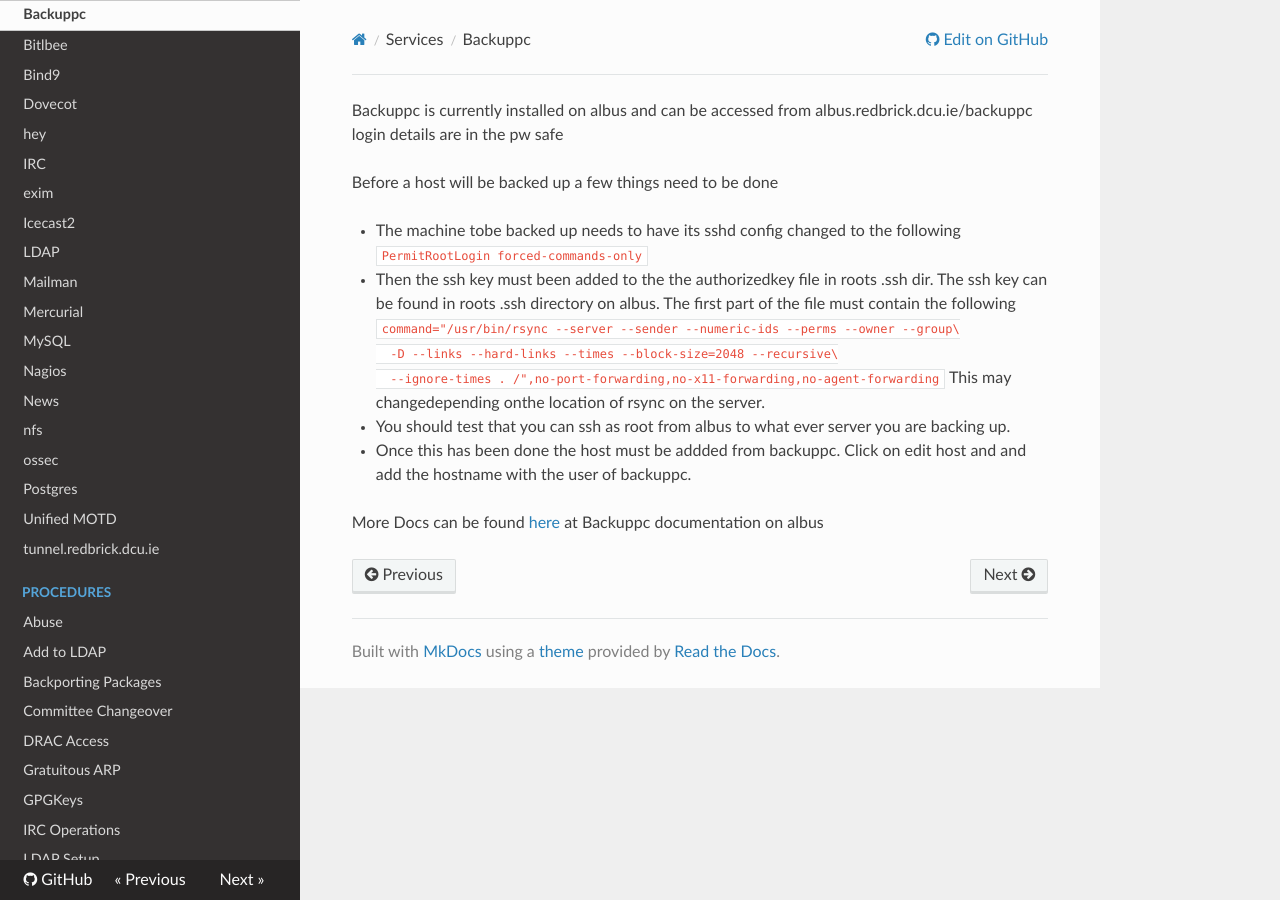
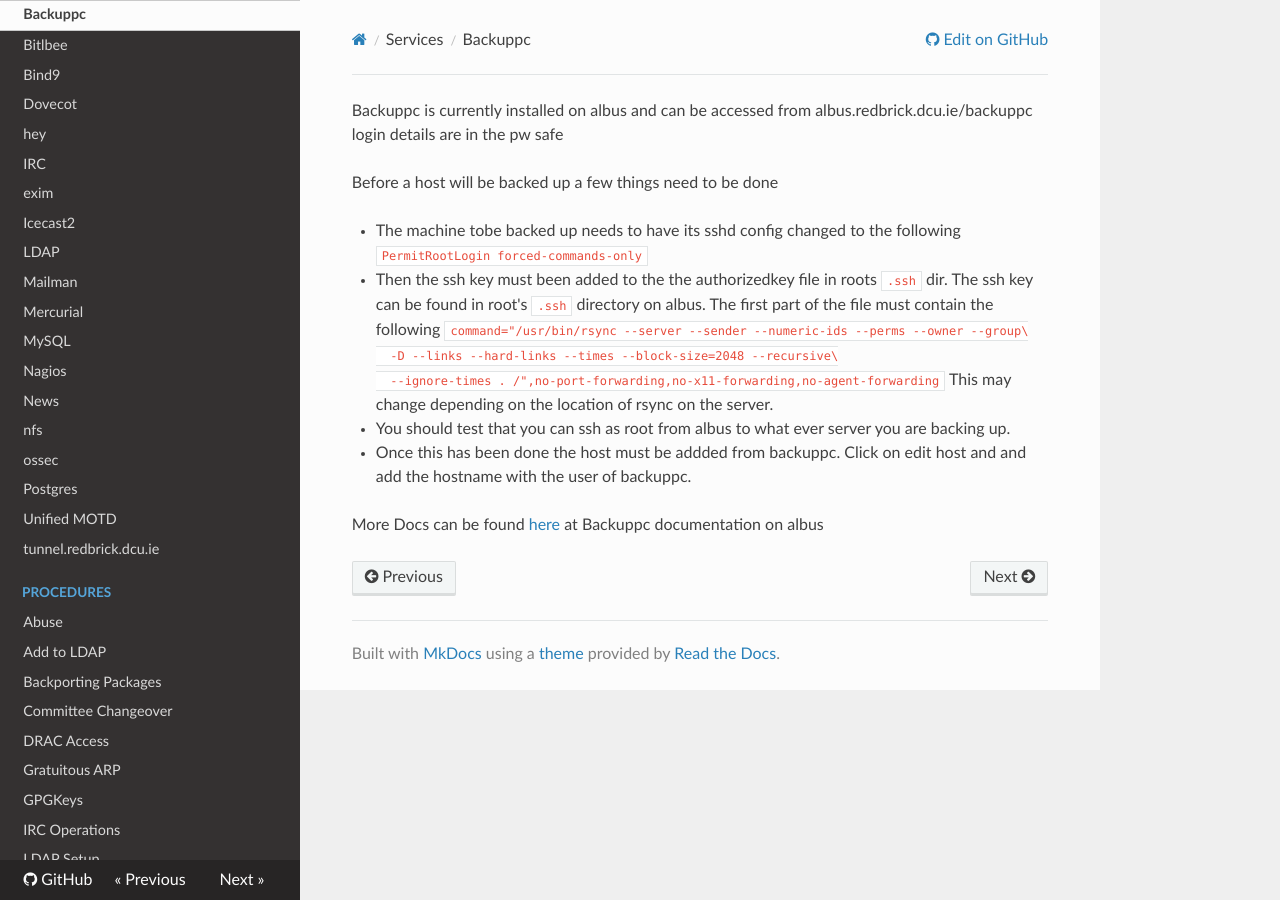
Before and after one commit to redbrick/docs-old, an MkDocs documentation site: the page built from docs/services/backuppc.md, in a window 1280 px wide. Built offline with MkDocs 1.6.1, drawn with Linux system fonts in a browser that asks for light colours; nearby versions of some CDN libraries; old or Windows-style settings are respelled for this version of MkDocs.

Commit message:
Fixed backuppc styling

````diff
--- a/docs/services/backuppc.md
+++ b/docs/services/backuppc.md
@@ -2,15 +2,20 @@ Backuppc is currently installed on albus and can be accessed from albus.redbrick
 
 Before a host will be backed up a few things need to be done
 
-  - The machine tobe backed up needs to have its sshd config changed to the following `PermitRootLogin forced-commands-only`
-  - Then the ssh key must been added to the the authorizedkey file in roots .ssh dir. The ssh key can be found in roots .ssh directory on albus. The first part of the file must contain the following
+- The machine tobe backed up needs to have its sshd config changed to the
+  following `PermitRootLogin forced-commands-only`
+- Then the ssh key must been added to the the authorizedkey file in roots
+  `.ssh` dir. The ssh key can be found in root's `.ssh` directory on albus.
+  The first part of the file must contain the following
   ```
   command="/usr/bin/rsync --server --sender --numeric-ids --perms --owner --group\
   -D --links --hard-links --times --block-size=2048 --recursive\
   --ignore-times . /",no-port-forwarding,no-x11-forwarding,no-agent-forwarding
   ```
-   This may changedepending onthe location of rsync on the server.
-  - You should test that you can ssh as root from albus to what ever server you are backing up.
-  - Once this has been done the host must be addded from backuppc. Click on edit host and and add the hostname with the user of backuppc.
+  This may change depending on the location of rsync on the server.
+- You should test that you can ssh as root from albus to what ever server
+  you are backing up.
+- Once this has been done the host must be addded from backuppc. Click on
+  edit host and and add the hostname with the user of backuppc.
 
 More Docs can be found [here](https://albus.redbrick.dcu.ie/backuppc/index.cgi?action=view&type=docs) at Backuppc documentation on albus
````
